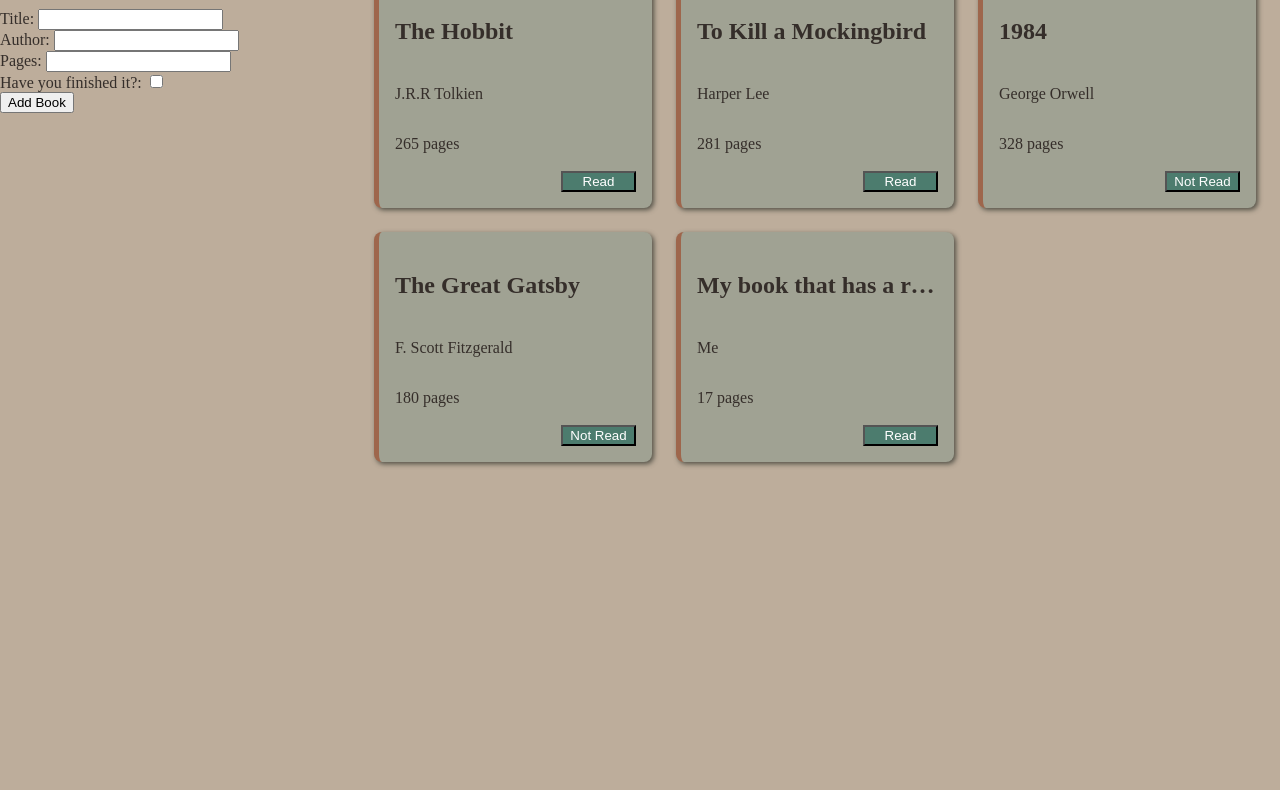
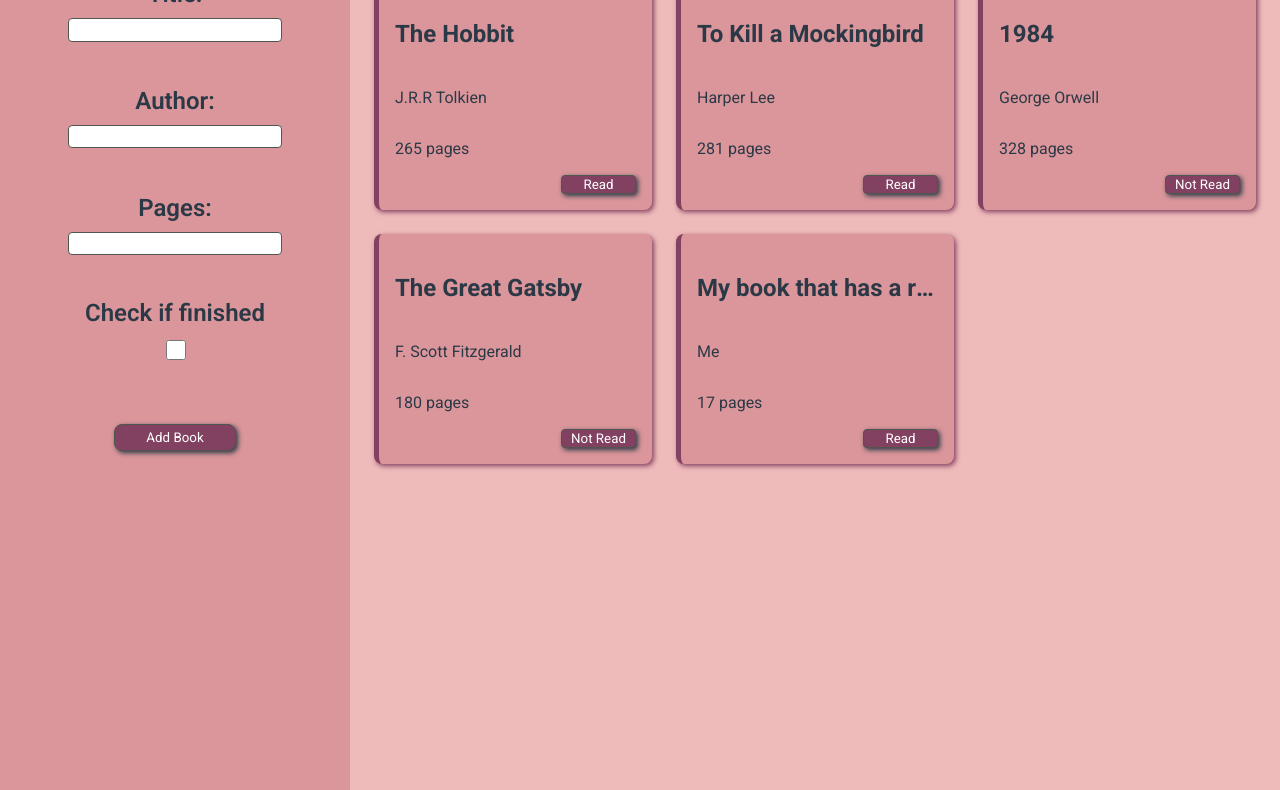
Before and after one commit to rksumme/odin-library, a plain HTML site: page index.html in a window 1280 px wide. Shown: the part 299-1089 px from the top of the page. Drawn offline with Linux system fonts and the light colour scheme; a web font is replaced by a local one.

Commit message:
Format styling of webpage

```diff
--- a/index.html
+++ b/index.html
@@ -20,8 +20,8 @@
 
         <!-- Book form -->
         <section class="form-container">
-            <h2>Add New Book</h2>
             <form action="" id="new-book-form">
+                <h3 class="title">Add New Book:</h3>
                 <div class="grouping">
                     <label for="title">Title: </label>
                     <input type="text" id="title" required>
@@ -35,8 +35,8 @@
                     <input type="text" id="pages" required min="1">
                 </div>
                 <div class="grouping">
-                    <label for="read">Have you finished it?: </label>
-                    <input type="checkbox" id="read" required min="1">
+                    <label for="read">Check if finished</label>
+                    <input type="checkbox" id="read">
                 </div>
                 <button type="submit">Add Book</button>
             </form>
--- a/styles.css
+++ b/styles.css
@@ -1,16 +1,22 @@
+@import url('https://fonts.googleapis.com/css2?family=Delius+Swash+Caps&family=Roboto:ital,wght@0,100..900;1,100..900&family=Zain:ital,wght@0,200;0,300;0,400;0,700;0,800;0,900;1,300;1,400&display=swap');
+
 :root {
-    --background-clr: #bdad9b;
-    --darker-bckgrd-clr: #525046;
-    --neutral-color: #a0a293;
-    --text-color: #352e2a;
-    --accent-color: #9e664c;
-    --second-accent-clr: #4c7c6e;
+    --background-clr: #eebaba;
+    --darker-bckgrd-clr: #b9b17d;
+    --neutral-color: #db969b;
+    --text-color: #4f564f;
+    --second-text-clt: #2b3946;
+    --accent-color: #824161;
+    --second-accent-clr: #bc8b3f;
+    --lighter-accent-clr: #698b94;
 }
 
 html, body {
     margin: 0;
     padding: 0;
-    width: 100%;
+    width: 100vw;
+    height: 100vh;
+    font-family: 'Delius Swash Caps', 'Roboto', sans-serif;
 }
 
 header {
@@ -23,7 +29,7 @@ header {
 body {
     display: grid;
     background-color: var(--background-clr);
-    color: var(--text-color);
+    color: white;
 }
 
 main {
@@ -36,12 +42,60 @@ h2 {
     grid-row: 1 / 2;
     grid-column: 2 / 3;
     font-size: 3rem;
-    margin: 1.5rem
+    margin: 1.5rem;
+    color: var(--second-text-clt);
 }
 
 .form-container {
     grid-row: 1 / -1;
     grid-column: 1 / 2;
+    background-color: var(--neutral-color);
+    color: var(--second-text-clt);
+}
+
+form {
+    display: grid;
+    height: 80vh;
+    grid-template-rows: repeat(6, minmax(100px, 1fr));
+    align-items: center;
+    justify-items: center;
+}
+
+h3.title {
+    font-size: 30px;
+    text-align: center;
+}
+
+.grouping {
+    display: flex;
+    flex-direction: column;
+    align-items: center;
+    font-size: 24px;
+    gap: 10px;
+    font-weight: 600;
+}
+
+form > button {
+    height: 25%;
+    width: 35%;
+    background-color: var(--accent-color);
+    color: white;
+    border-radius: 8px;
+    border: 1px solid var(--text-color);
+    box-shadow: 2px 2px 5px var(--second-text-clt);
+    font-family: 'Delius Swash Caps', 'Roboto', sans-serif;
+}
+
+form > button:hover {
+    background-color: var(--lighter-accent-clr);
+    cursor: pointer;
+}
+
+input {
+    border-radius: 4px;
+    border: 1px solid var(--text-color);
+    height: 1.2rem;
+    width: 13rem;
 }
 
 .library-container {
@@ -52,6 +106,7 @@ h2 {
     grid-auto-rows: 230px;
     gap: 1.5rem;
     padding: 1.5rem;
+    color: var(--second-text-clt)
 }
 
 .book-card {
@@ -62,7 +117,7 @@ h2 {
     border-left: 5px solid var(--accent-color);
     border-radius: 8px;
     padding: 1rem;
-    box-shadow: 2px 2px 5px var(--darker-bckgrd-clr);
+    box-shadow: 2px 2px 5px var(--accent-color);
 }
 
 .book-card > h3 {
@@ -70,12 +125,22 @@ h2 {
     text-overflow: ellipsis;
     white-space: nowrap;
     width: 100%;
+    height: 100%;
     font-size: 24px;
 }
 
 .book-card > button {
     width: 75px;
     justify-self: end;
-    background-color: var(--second-accent-clr);
+    background-color: var(--accent-color);
     color: white;
+    border-radius: 4px;
+    border: 1px solid var(--text-color);
+    box-shadow: 2px 2px 5px var(--second-text-clt);
+    font-family: 'Delius Swash Caps', 'Roboto', sans-serif;
 }
+
+.book-card > button:hover {
+    background-color: var(--lighter-accent-clr);
+    cursor: pointer;
+}
```
